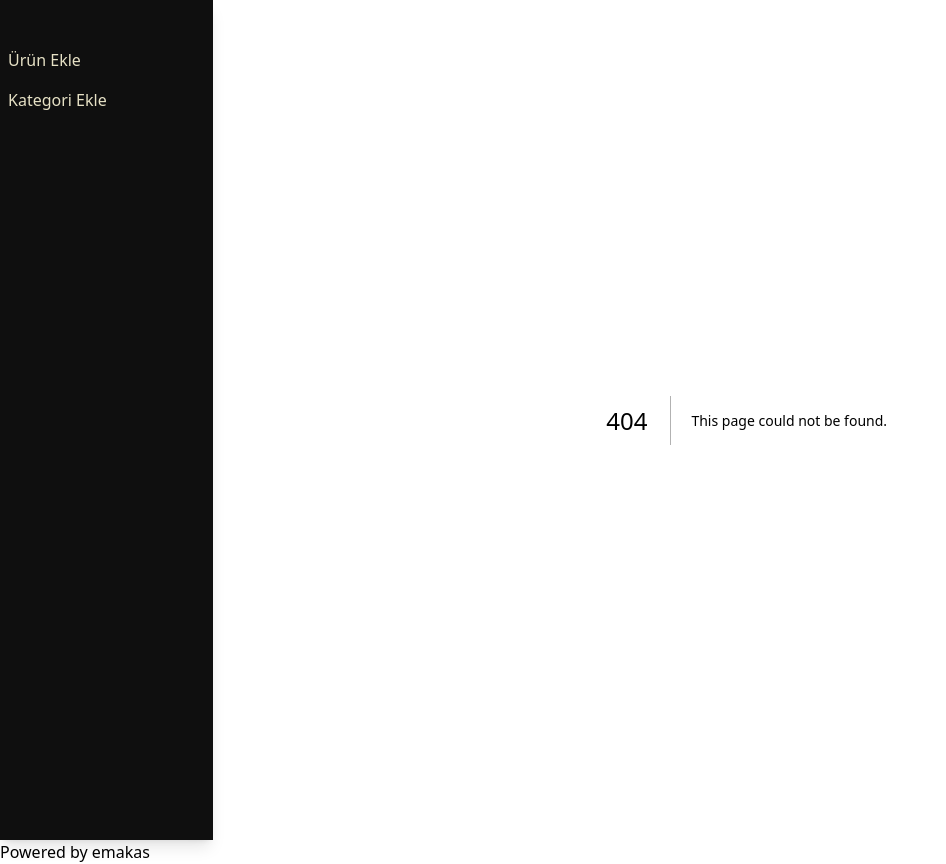
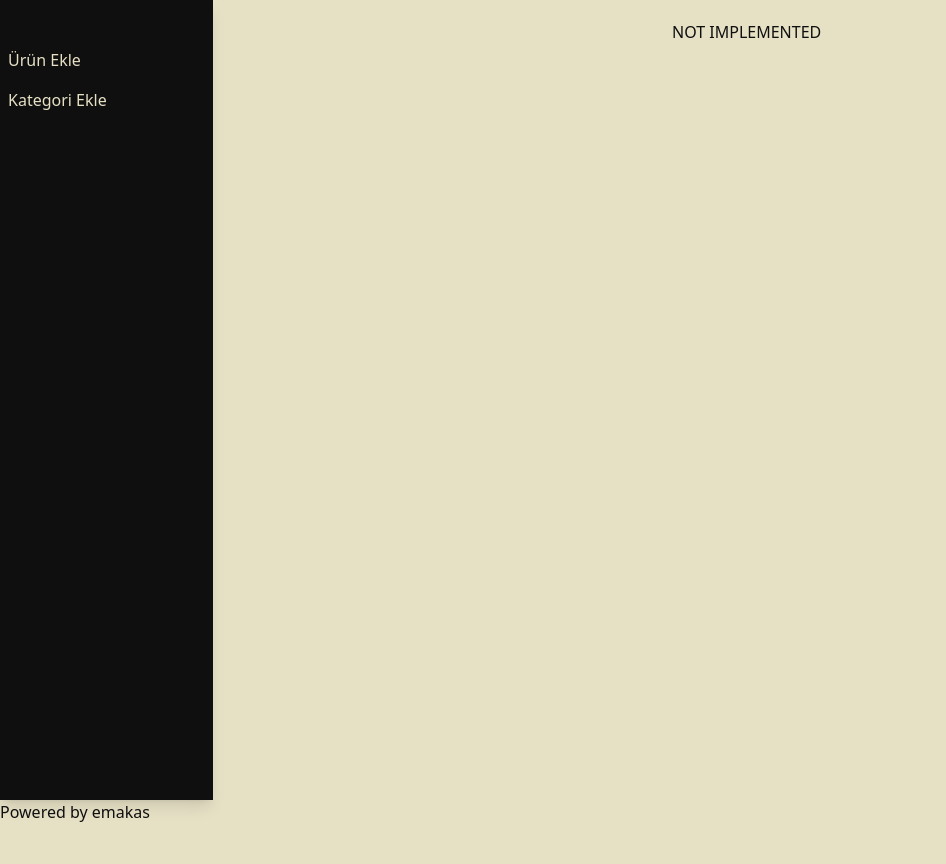
Before and after one commit to rasnesakam/simple-dashboard, a Next.js app: page /product/info/1 in a window 1280 px wide. Before the commit this address had no page. Shown: the whole page, without its empty margins (0-946 px from the left). After the commit the page ends 824 px from the top, so only its background shows below. Built offline with nearby package versions, Linux system fonts and the light colour scheme.

Commit message:
added one page to see detailed information about product

```diff
--- /dev/null
+++ b/pages/product/info/[uri].tsx
@@ -0,0 +1,4 @@
+export default function Info(props: any){
+
+	return <>NOT IMPLEMENTED</>
+}
```
